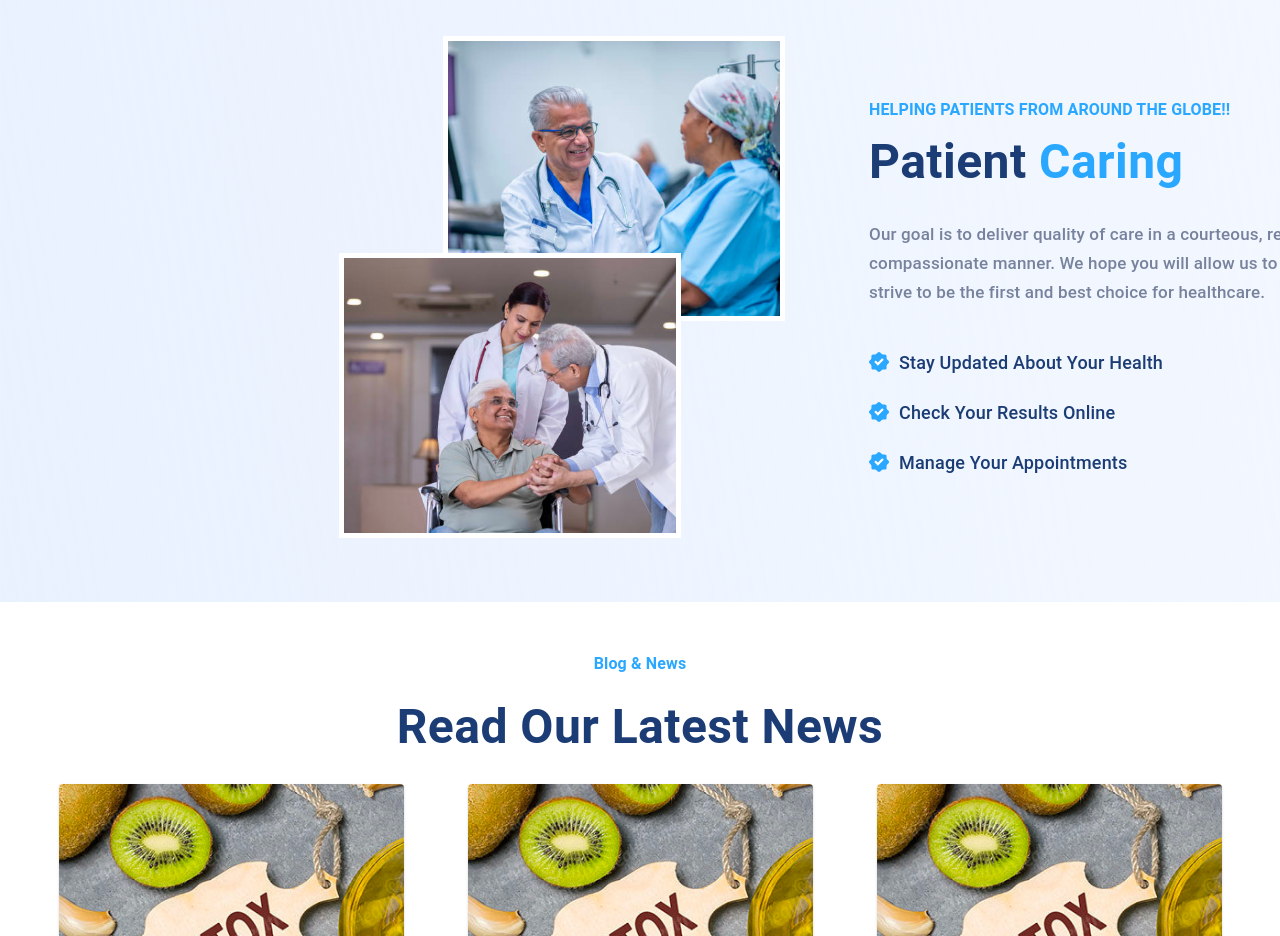
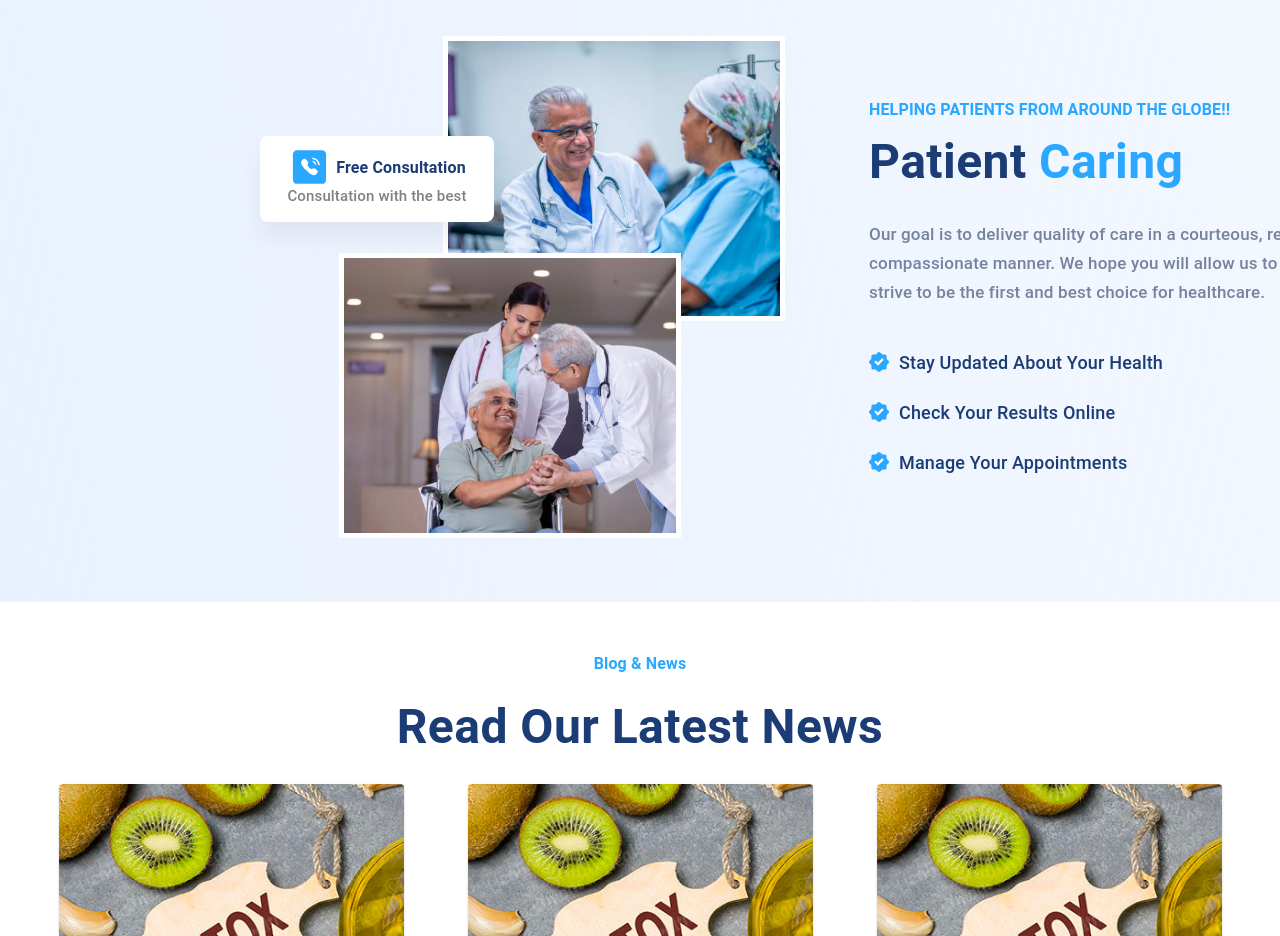
Before and after one commit to abhishekpatil4/Medify, a React (Vite) app: page / in a window 1280 px wide. Shown: the part 2720-3656 px from the top of the page. Built offline with nearby package versions, Linux system fonts and the light colour scheme.

Commit message:
feat: add Free consultation message on Patient caring component

```diff
--- a/src/components/PatientCaring/PatientCaring.jsx
+++ b/src/components/PatientCaring/PatientCaring.jsx
@@ -4,11 +4,19 @@ import photo2 from "../../assets/patientCaring/patientCaring2.png";
 import { Typography } from "@mui/material";
 import { useTheme } from "@mui/material";
 import Icon from "../../../src/assets/Healthcare Consultation Clip Path Group.svg"
+import mobile from "../../../src/assets/mobileIcon/main.svg"
 
 const PatientCaring = () => {
     const theme = useTheme();
-    return <div style={{ display: 'flex', flexDirection: 'row', paddingBottom:'5rem' }}>
+    return <div style={{ display: 'flex', flexDirection: 'row', paddingBottom: '5rem' }}>
         <div style={{ position: 'relative', width: '519px', height: '486px', left: '138px', borderRadius: '8px 0px 0px 0px' }}>
+            <div style={{display:'flex', flexDirection:'column', justifyContent:'center', alignItems:'center', position: 'absolute', height: '86px', top: '100px', left: '122px', width: '234px', display: 'flex', zIndex: 1, backgroundColor: 'white', borderRadius: '8px', boxShadow: "0px 15px 25px 0px #0000000F" }}>
+                <div style={{ display: 'flex', justifyContent: 'center', alignItems: 'center', gap:5 }}>
+                    <img src={mobile} alt="Smiley face" width="43px" height="34px" style={{ backgroundColor: 'white' }} />
+                    <Typography style={{ fontSize: '16px', lineHeight: '27px', fontWeight: 700, color: theme.palette.secondary.main }}>Free Consultation</Typography>
+                </div>
+                <Typography style={{textAlign:'center', fontSize: '15px', lineHeight: '24px', fontWeight: 500, color: 'gray' }}>Consultation with the best</Typography>
+            </div>
             <img src={photo1} alt="doctor speaking to a patient" style={{ objectFit: 'cover', position: 'relative', border: "5px solid white", width: "332px", height: "275px", left: '305px', top: '0px' }} />
             <img src={photo2} alt="doctor speaking to a patient" style={{ objectFit: 'cover', position: 'relative', border: "5px solid white", width: '332px', height: '275px', left: '201px', top: "-75px" }} />
         </div>
```
Also changed, not shown: src/assets/mobileIcon/main.svg (added).
